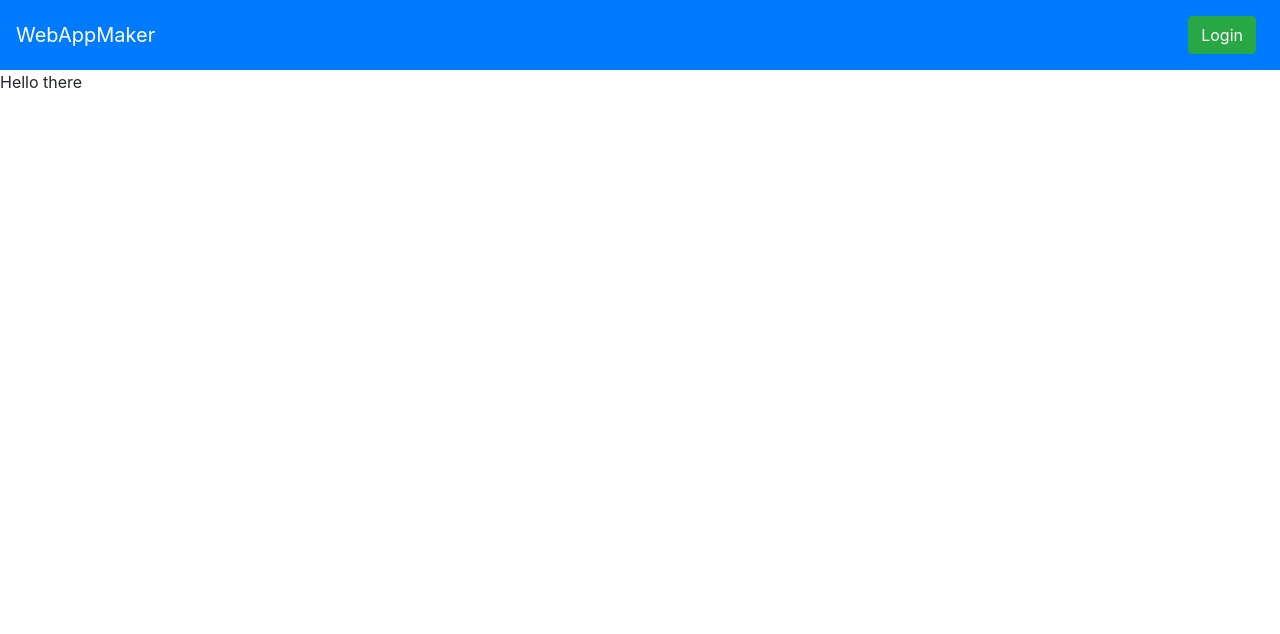
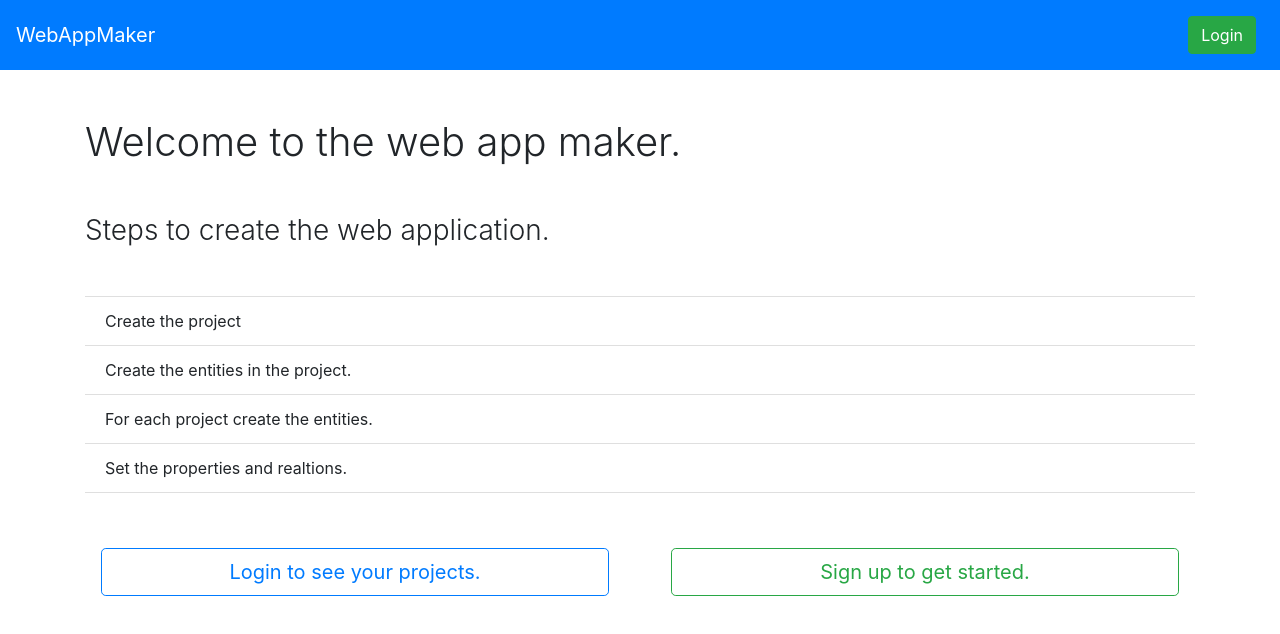
Before and after one commit to Mpriyal/webapp-maker-frontend, a React (Create React App) app: page / in a window 1280 px wide. Shown: the top 634 px of the page. Built offline with nearby package versions, Linux system fonts and the light colour scheme.

Commit message:
Adding landing page

```diff
--- a/src/Services/projectService.js
+++ b/src/Services/projectService.js
@@ -1,5 +1,6 @@
 import axios from "axios";
 const API_URL = "https://webapp-maker-neu.herokuapp.com/";
+// const API_URL = "http://localhost:4000/";
 
 const createProjectForUser = async (userId, project) => {
     let projectRes = await axios.post(API_URL + 'api/user/' + userId + '/project', project);
--- a/src/Services/userService.js
+++ b/src/Services/userService.js
@@ -1,5 +1,6 @@
 import axios from "axios";
 const API_URL = "https://webapp-maker-neu.herokuapp.com/";
+// const API_URL = "http://localhost:4000/";
 
 const registerUser = async (userData) => {
    return axios.post(API_URL + 'api/register', userData, {withCredentials: true, credentials: 'include'});
--- a/src/components/Landing.js
+++ b/src/components/Landing.js
@@ -1,12 +1,34 @@
 import React, {Component} from 'react';
 import Navbar from "./Navbar";
+import {Link} from "react-router-dom";
 
 class Landing extends Component {
     render() {
         return (
             <div>
                 <Navbar history={this.props.history}/>
-                Hello there
+                <div className={'container my-5'}>
+                    <h1 className={'title font-weight-light my-5'}>Welcome to the web app maker.</h1>
+                    <h3 className={'title font-weight-light my-5'}>Steps to create the web application.</h3>
+                    <ul className="list-group list-group-flush my-5">
+                        <li className="list-group-item">Create the project</li>
+                        <li className="list-group-item">Create the entities in the project.</li>
+                        <li className="list-group-item">For each project create the entities.</li>
+                        <li className="list-group-item">Set the properties and realtions.</li>
+                    </ul>
+                    <div className={'row'}>
+                        <div className={'col-6'}>
+                            <Link className="nav-item nav-link" to="/login">
+                                <button type="button" className="btn btn-outline-primary btn-block btn-outline btn-lg ">Login to see your projects.</button>
+                            </Link>
+                        </div>
+                        <div className={'col-6'}>
+                            <Link className="nav-item nav-link" to="/register">
+                                <button type="button" className="btn btn-outline-success btn-block  btn-outline btn-lg ">Sign up to get started.</button>
+                            </Link>
+                        </div>
+                    </div>
+                </div>
             </div>
         );
     }
--- a/src/components/Projects.js
+++ b/src/components/Projects.js
@@ -26,8 +26,6 @@ class Projects extends Component {
         }
     }
     getProjectsForUser = async(userId) => {
-        console.log(userId)
-
         try{
             getprojectsForUser(userId).then((res) => {
                 let projectsList = [];
@@ -120,13 +118,6 @@ class Projects extends Component {
             <div>
                 <Navbar history={this.props.history} logout={()=> this.getProjectsForUser(this.props.userId)}/>
                 <div className="list-group mx-4" style={{"marginTop":"3rem"}}>
-                    {/*<button type="button"*/}
-                    {/*        className="btn btn-outline-primary my-2"*/}
-                    {/*        onClick={this.addNewProject}*/}
-                    {/*>Add New Project*/}
-                    {/*</button>*/}
-                    the {this.props.userId}
-
                     <div className="input-group mb-3 border border-secondary rounded">
                         <input type="text"
                                className="form-control"
--- a/src/utils/contants.js
+++ b/src/utils/contants.js
@@ -2,7 +2,9 @@
  * This is the sample canonical form.
  */
 const DEV_URL = 'https://webapp-maker-neu.herokuapp.com/api';
+// const DEV_URL = 'http://localhost:4000/api';
 const URL = 'https://webapp-maker-neu.herokuapp.com/api/user/5dc1ffd0e8bcb8621c4eab6b/project/5dd1b7197175cb72dcd16bb8';
+// const URL = 'http://localhost:4000/api/user/5dc1ffd0e8bcb8621c4eab6b/project/5dd1b7197175cb72dcd16bb8';
 const canonical = {
     project_id: 123,
     relations: [{
```
